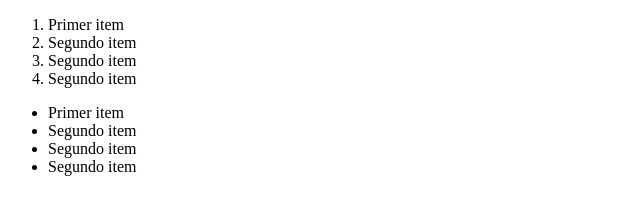
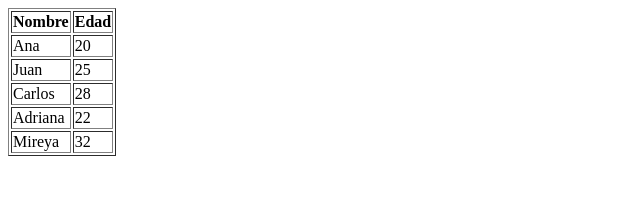
Before and after one commit to baldy777/laboratorio-web, a plain HTML site: page index.html in a window 1280 px wide. Shown: the whole page, without its empty margins (0-640 px from the left). Drawn offline with Linux system fonts and the light colour scheme.

```diff
--- a/index.html
+++ b/index.html
@@ -6,17 +6,13 @@
 </head>
 <body>
 
-    <ol>
-        <li>Primer item</li>
-        <li>Segundo item</li>
-        <li>Segundo item</li>
-        <li>Segundo item</li>
-    </ol>
-    <ul>
-        <li>Primer item</li>
-        <li>Segundo item</li>
-        <li>Segundo item</li>
-        <li>Segundo item</li>
-    </ul>
+    <table border="1">
+        <tr><th>Nombre</th><th>Edad</th></tr>
+        <tr><td>Ana</td><td>20</td></tr>
+        <tr><td>Juan</td><td>25</td></tr>
+        <tr><td>Carlos</td><td>28</td></tr>
+        <tr><td>Adriana</td><td>22</td></tr>
+        <tr><td>Mireya</td><td>32</td></tr>
+    </table>
 </body>
 </html>
```
